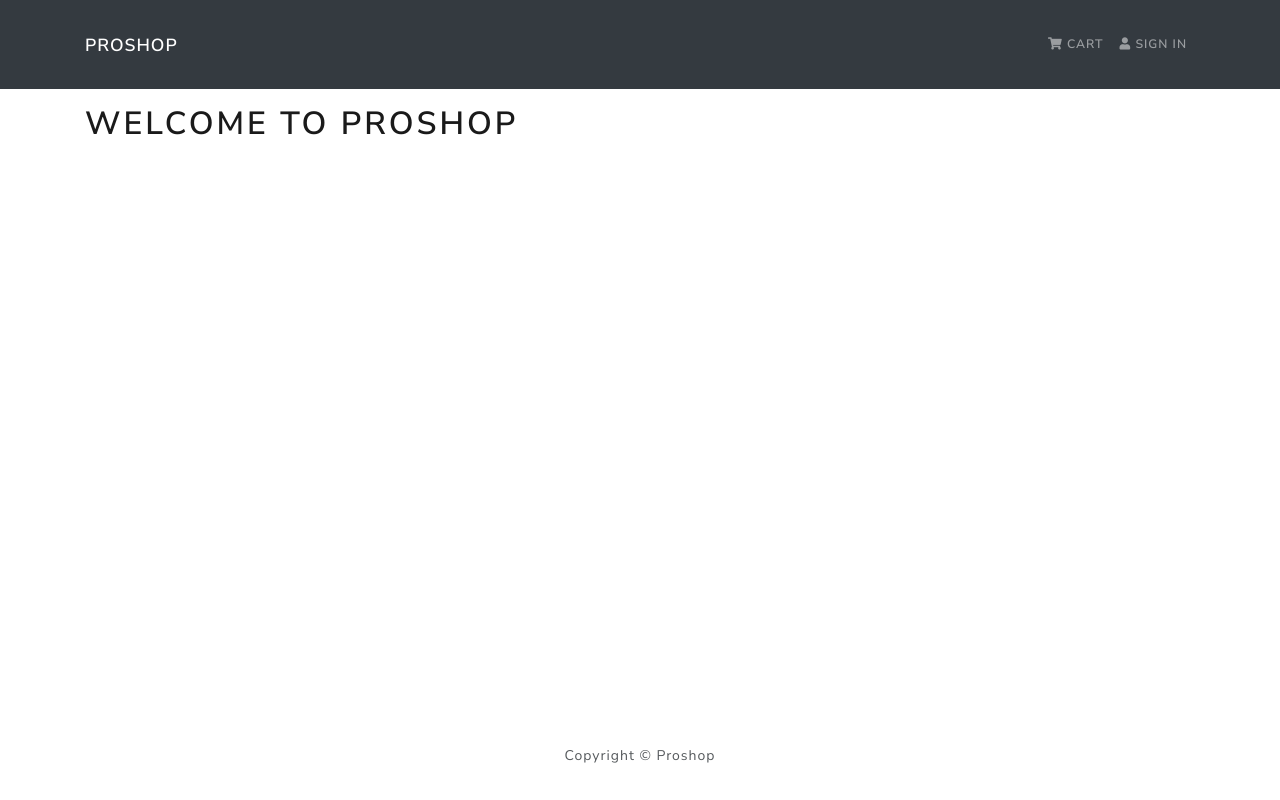
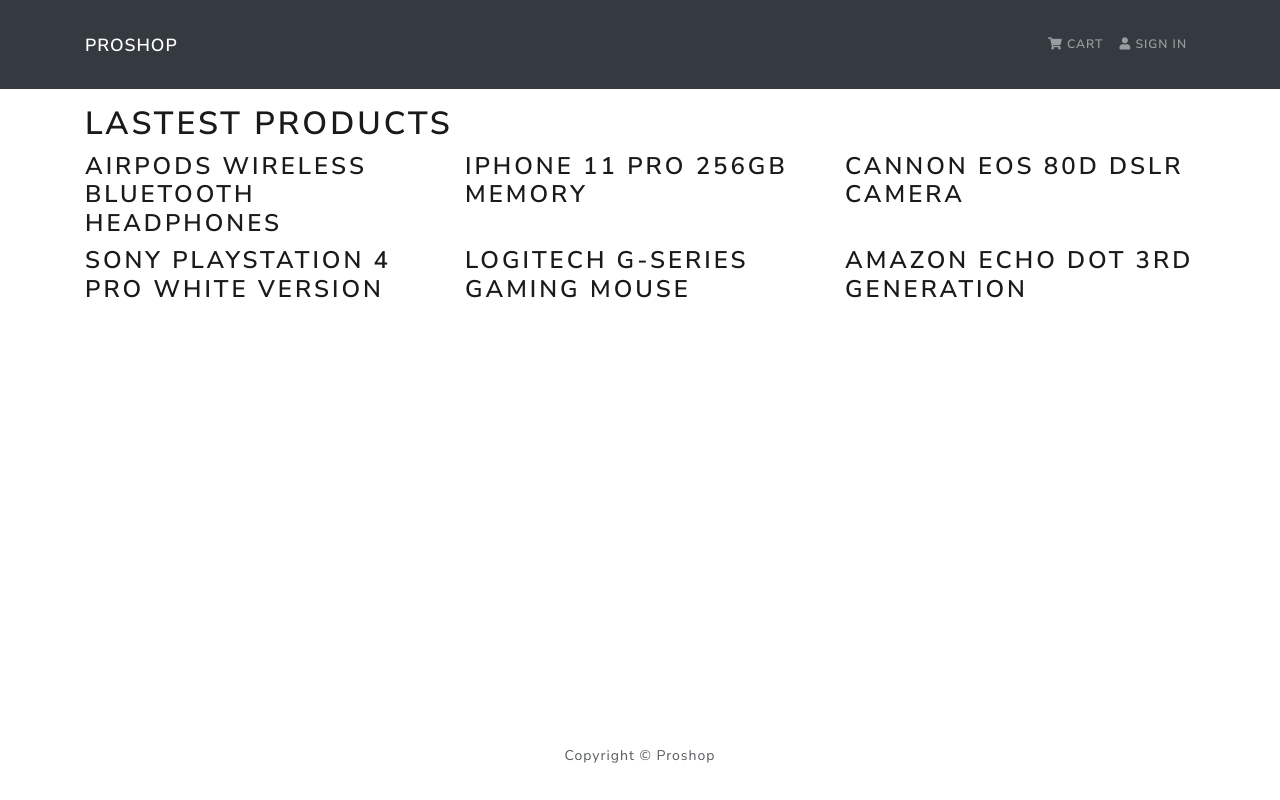
Before and after one commit to Shelbypol/eComm-Store, a React (Create React App) app in the folder frontend/: page / in a window 1280 px wide. Built offline with nearby package versions, Linux system fonts and the light colour scheme.

Commit message:
screens folder and product name rendering on Home screen

```diff
--- a/frontend/src/App.js
+++ b/frontend/src/App.js
@@ -3,6 +3,7 @@ import React from 'react';
 import {Container} from 'react-bootstrap'
 import Header from './components/Header'
 import Footer from "./components/Footer";
+import HomeScreen from "./screens/HomeScreen";
 
 const App = () => {
     return (
@@ -10,7 +11,7 @@ const App = () => {
             <Header/>
             <main className='py-3'>
                 <Container>
-                    <h1>Welcome to ProShop</h1>
+                   <HomeScreen/>
                 </Container>
             </main>
             <Footer/>
--- /dev/null
+++ b/frontend/src/screens/HomeScreen.js
@@ -0,0 +1,21 @@
+import React from 'react'
+import { Row, Col} from 'react-bootstrap'
+import products from "../products";
+
+const HomeScreen = () =>  {
+    return (
+        <>
+            <h1>Lastest Products</h1>
+            <Row>
+                {products.map(product => (
+                    <Col sm={12} md={6} lg={4}>
+                        <h3>{product.name}</h3>
+                    </Col>
+                ))}
+            </Row>
+
+        </>
+    )
+}
+
+export default HomeScreen
```
